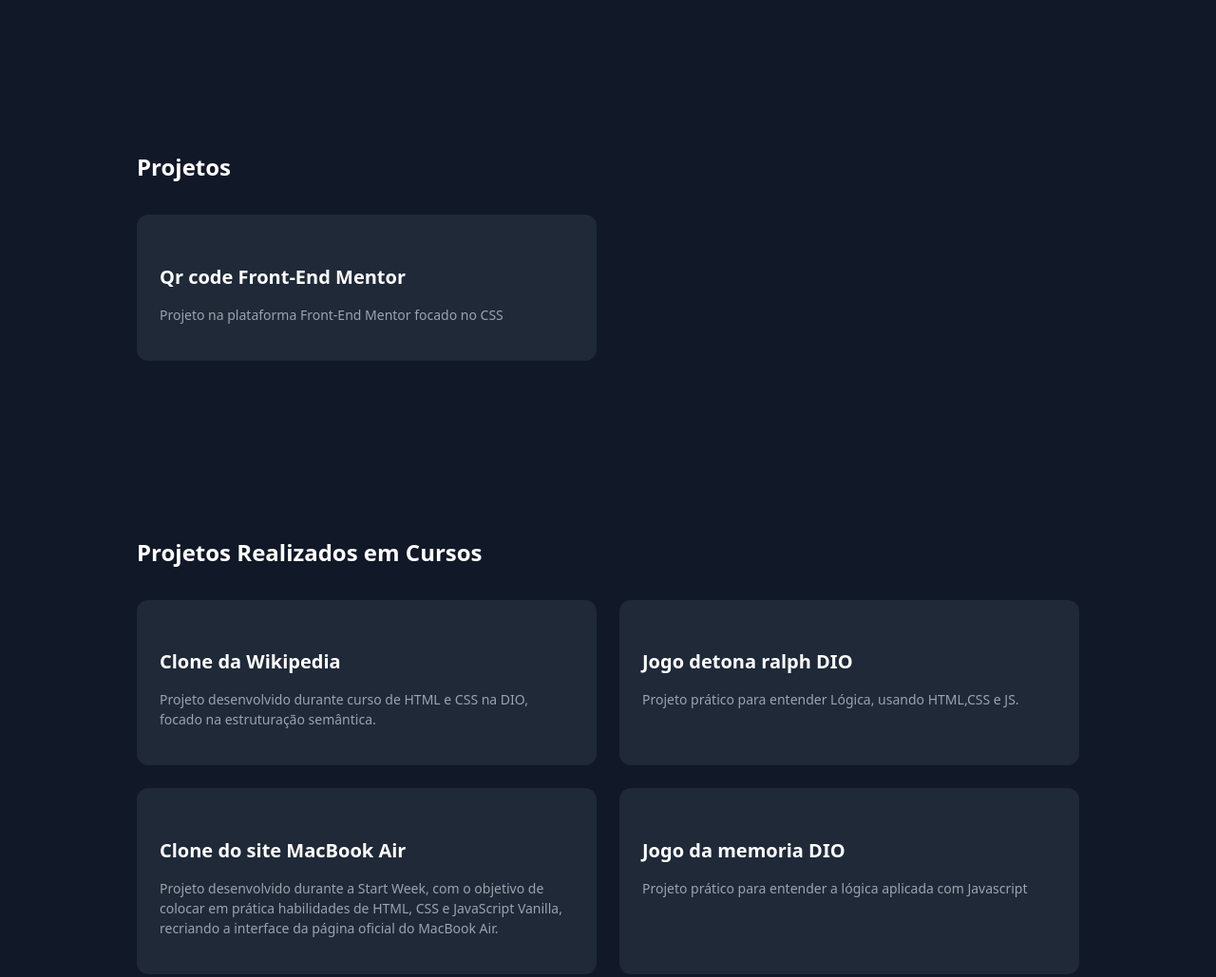
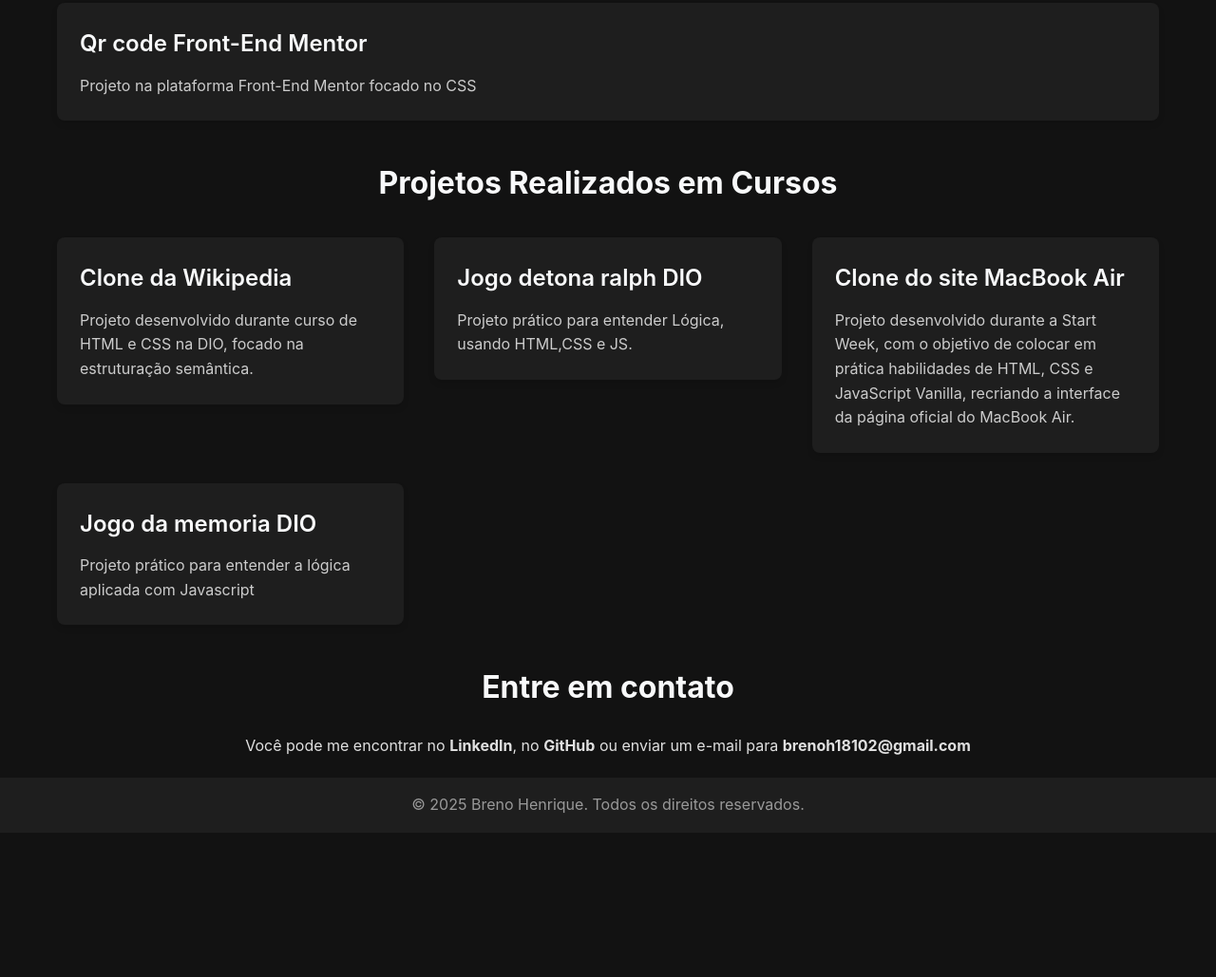
Before and after one commit to Brenoh1810/portfolio-breno, a plain HTML site: page index.html in a window 1280 px wide. Shown: the part 1092-2121 px from the top of the page at 95% size. After the commit the page ends 1969 px from the top, so only its background shows below. Drawn offline with Linux system fonts and the light colour scheme.

Commit message:
atualização 3

```diff
--- a/Src/Styles/style.css
+++ b/Src/Styles/style.css
@@ -1,202 +1,171 @@
-* {
+/* Reset e configurações básicas */
+*,
+*::before,
+*::after {
   box-sizing: border-box;
+  margin: 0;
+  padding: 0;
+}
+
+html {
   scroll-behavior: smooth;
 }
 
 body {
-  margin: 0;
-  font-family: system-ui, -apple-system, BlinkMacSystemFont, "Segoe UI", Roboto, Helvetica, Arial, sans-serif,
-    "Apple Color Emoji", "Segoe UI Emoji";
-  background-color: #111827;
-  color: white;
-  scroll-behavior: smooth;
-  line-height: 1.5;
+  font-family: "Inter", sans-serif; /* Uma alternativa de fonte mais moderna */
+  line-height: 1.6;
+  background-color: #121212; /* Fundo escuro */
+  color: #f8f9fa; /* Texto claro */
+  -webkit-font-smoothing: antialiased; /* Melhor renderização da fonte em navegadores WebKit */
 }
 
+/* Container principal */
 .container {
-  max-width: 64rem;
-  margin-left: auto;
-  margin-right: auto;
-  padding-left: 1rem;
-  padding-right: 1rem;
+  max-width: 1200px;
+  margin: 0 auto;
+  padding: 20px;
 }
 
+/* Header */
 header {
   position: fixed;
   top: 0;
+  left: 0;
   width: 100%;
-  background-color: rgba(17, 24, 39, 0.5);
-  backdrop-filter: blur(10px);
-  border-bottom: 1px solid #374151;
-  z-index: 50;
+  background-color: rgba(18, 18, 18, 0.9); /* Fundo escuro com transparência */
+  backdrop-filter: blur(5px); /* Efeito de desfoque no fundo */
+  z-index: 1000;
+  padding: 1rem 0;
 }
 
 .header-container {
   display: flex;
   justify-content: space-between;
   align-items: center;
-  padding-top: 1rem;
-  padding-bottom: 1rem;
 }
 
 .logo {
-  font-size: 1.25rem;
+  font-size: 1.5rem;
   font-weight: 700;
 }
 
 .nav {
-  font-size: 0.875rem;
   display: flex;
-  gap: 1rem;
+  gap: 1.5rem;
 }
 
 .nav-link {
-  color: white;
+  color: #e0e0e0;
   text-decoration: none;
-  cursor: pointer;
-  transition: text-decoration 0.3s;
+  transition: color 0.3s ease;
 }
 
 .nav-link:hover {
-  text-decoration: underline;
+  color: #fff;
 }
 
+/* Hero */
 .hero {
   min-height: 100vh;
   display: flex;
+  flex-direction: column;
   align-items: center;
   justify-content: center;
   text-align: center;
-  padding-left: 1rem;
-  padding-right: 1rem;
+  padding: 4rem 2rem; /* Aumentando o padding */
 }
 
 .hero-title {
-  font-weight: 700;
-  font-size: 2.25rem;
-  line-height: 1.2;
+  font-size: 3rem;
+  font-weight: 800;
   margin-bottom: 1rem;
 }
 
-@media (min-width: 768px) {
-  .hero-title {
-    font-size: 3.75rem;
-  }
+.hero-subtitle {
+  font-size: 1.25rem;
+  color: #bdbdbd;
+  max-width: 800px;
 }
 
-.hero-subtitle {
-  font-size: 1.125rem;
-  color: #9ca3af;
-  max-width: 36rem;
-  margin-left: auto;
-  margin-right: auto;
-}
-
-.sobre {
-  padding-top: 5rem;
-  padding-bottom: 5rem;
-  padding-left: 1rem;
-  padding-right: 1rem;
-  max-width: 48rem;
-  margin-left: auto;
-  margin-right: auto;
+/* Seções */
+section {
+  padding: 6rem 2rem; /* Aumentando o padding */
 }
 
 .section-title {
-  font-size: 1.5rem;
-  font-weight: 600;
-  margin-bottom: 1rem;
+  font-size: 2rem;
+  font-weight: 700;
+  margin-bottom: 1.5rem;
+  text-align: center;
 }
 
 .section-text {
-  color: #d1d5db;
-  line-height: 1.625;
+  color: #e0e0e0;
+  max-width: 800px;
+  margin: 0 auto;
 }
 
-.projetos,
-.projetos-cursos {
-  padding-top: 5rem;
-  padding-bottom: 5rem;
-  padding-left: 1rem;
-  padding-right: 1rem;
-  max-width: 64rem;
-  margin-left: auto;
-  margin-right: auto;
-}
-
-.section-title {
-  font-size: 1.5rem;
-  font-weight: 600;
-  margin-bottom: 2rem;
-}
-
+/* Projetos */
 .grid {
   display: grid;
-  grid-template-columns: 1fr;
-  gap: 1.5rem;
-}
-
-@media (min-width: 768px) {
-  .grid-2 {
-    grid-template-columns: repeat(2, 1fr);
-  }
+  grid-template-columns: repeat(auto-fit, minmax(300px, 1fr));
+  gap: 2rem;
+  margin-top: 2rem;
 }
 
 .card {
-  background-color: #1f2937;
+  background-color: #1e1e1e;
+  border-radius: 0.5rem;
   padding: 1.5rem;
-  border-radius: 0.75rem;
-  transition: transform 150ms ease-in-out;
+  transition: transform 0.3s ease, box-shadow 0.3s ease;
+  box-shadow: 0 4px 6px rgba(0, 0, 0, 0.1);
 }
 
 .card:hover {
-  transform: scale(1.02);
+  transform: translateY(-5px);
+  box-shadow: 0 8px 12px rgba(0, 0, 0, 0.2);
 }
 
 .card-title {
-  font-size: 1.25rem;
-  font-weight: 700;
-  margin-bottom: 0.5rem;
+  font-size: 1.5rem;
+  font-weight: 600;
+  margin-bottom: 0.75rem;
 }
 
-.link-underline {
-  text-decoration: underline;
-  color: inherit;
+.card-text {
+  color: #ccc;
 }
 
-h4 .link-underline {
+.card-link {
+  text-decoration: none;
+  color: inherit;
+  display: block;  /* Garante que o link ocupe todo o espaço do card */
+}
+
+/* Links */
+.link-underline {
   text-decoration: none;
   color: inherit;
 }
 
-h4 .link-underline:hover {
+.link-underline:hover {
   text-decoration: underline;
 }
 
-.card-text {
-  font-size: 0.875rem;
-  color: #9ca3af;
-}
-
+/* Contato */
 .contato {
-  padding-top: 5rem;
-  padding-bottom: 5rem;
-  padding-left: 1rem;
-  padding-right: 1rem;
-  max-width: 42rem;
-  margin-left: auto;
-  margin-right: auto;
   text-align: center;
 }
 
-.footer {
-  border-top: 1px solid #374151;
-  padding-top: 1rem;
-  padding-bottom: 1rem;
+/* Footer */
+footer {
+  background-color: #1e1e1e;
+  padding: 1rem 0;
   text-align: center;
-  font-size: 0.875rem;
-  color: #6b7280;
+  color: #999;
 }
+
+/* Animações (Intersection Observer) */
 .opacity-0 {
   opacity: 0;
 }
@@ -206,7 +175,7 @@ h4 .link-underline:hover {
 }
 
 .translate-y-4 {
-  transform: translateY(1rem); /* 4 = 1rem */
+  transform: translateY(1rem);
 }
 
 .translate-y-0 {
@@ -214,11 +183,5 @@ h4 .link-underline:hover {
 }
 
 .transition {
-  transition-property: opacity, transform;
-  transition-duration: 700ms;
-  transition-timing-function: ease-in-out;
+  transition: opacity 0.5s ease, transform 0.5s ease;
 }
-
-.duration-700 {
-  transition-duration: 700ms;
-}
--- a/index.html
+++ b/index.html
@@ -9,7 +9,7 @@
 <body>
   <header>
     <div class="container header-container">
-      <h1 class="logo"><a href="#inicio" class="nav-link">Breno.dev</a></h1>
+      <h1 class="logo"><a href="#inicio" class="nav-link" title="Voltar ao topo">Breno.dev</a></h1>
       <nav class="nav">
         <a href="#sobre" class="nav-link">Sobre</a>
         <a href="#projetos" class="nav-link">Projetos</a>
@@ -34,32 +34,42 @@
   <section id="projetos" class="projetos container">
     <h3 class="section-title">Projetos</h3>
     <div class="grid grid-2">
+      <a href="https://brenoh1810.github.io/qr-code-front-end-mentor/" target="_blank" class="card-link">
         <div class="card">
-        <h4 class="card-title"><a href="https://brenoh1810.github.io/qr-code-front-end-mentor/" target="_blank" class="link-underline">Qr code Front-End Mentor</a></h4>
+          <h4 class="card-title">Qr code Front-End Mentor</h4>
           <p class="card-text">Projeto na plataforma Front-End Mentor focado no CSS</p>
         </div>
+      </a>
     </div>
   </section>
 
   <section id="projetos-cursos" class="projetos-cursos container">
     <h3 class="section-title">Projetos Realizados em Cursos</h3>
     <div class="grid grid-2">
+      <a href="https://brenoh1810.github.io/Clone-wikipedia/" target="_blank" class="card-link">
         <div class="card">
-        <h4 class="card-title"><a href="https://brenoh1810.github.io/Clone-wikipedia/" target="_blank" class="link-underline">Clone da Wikipedia</a></h4>
+          <h4 class="card-title">Clone da Wikipedia</h4>
           <p class="card-text">Projeto desenvolvido durante curso de HTML e CSS na DIO, focado na estruturação semântica.</p>
         </div>
+      </a>
+      <a href="https://brenoh1810.github.io/Detona-Ralph/" target="_blank" class="card-link">
         <div class="card">
-        <h4 class="card-title"><a href="https://brenoh1810.github.io/Detona-Ralph/" target="_blank" class="link-underline">Jogo detona ralph DIO</a></h4>
+          <h4 class="card-title">Jogo detona ralph DIO</h4>
           <p class="card-text">Projeto prático para entender Lógica, usando HTML,CSS e JS.</p>
         </div>
+      </a>
+      <a href="https://brenoh1810.github.io/start-week-macbook-page/" target="_blank" class="card-link">
         <div class="card">
-        <h4 class="card-title"><a href="https://brenoh1810.github.io/start-week-macbook-page/" target="_blank" class="link-underline">Clone do site MacBook Air</a></h4>
+          <h4 class="card-title">Clone do site MacBook Air</h4>
           <p class="card-text">Projeto desenvolvido durante a Start Week, com o objetivo de colocar em prática habilidades de HTML, CSS e JavaScript Vanilla, recriando a interface da página oficial do MacBook Air.</p>
         </div>
+      </a>
+      <a href="https://brenoh1810.github.io/Desafio-jogo-da-memoria-de-emojis/" target="_blank" class="card-link">
         <div class="card">
-        <h4 class="card-title"><a href="https://brenoh1810.github.io/Desafio-jogo-da-memoria-de-emojis/" target="_blank" class="link-underline">Jogo da memoria DIO</a></h4>
+          <h4 class="card-title">Jogo da memoria DIO</h4>
           <p class="card-text">Projeto prático para entender a lógica aplicada com Javascript</p>
         </div>
+      </a>
     </div>
   </section>
 
@@ -67,8 +77,8 @@
     <h3 class="section-title">Entre em contato</h3>
     <p class="section-text">
       Você pode me encontrar no
-      <a href="https://www.linkedin.com/in/breno-henrique-barbosa-correia/" target="_blank" class="link-underline">LinkedIn</a>,
-      no <a href="https://github.com/Brenoh1810" target="_blank" class="link-underline">GitHub</a>
+      <strong><a href="https://www.linkedin.com/in/breno-henrique-barbosa-correia/" target="_blank" class="link-underline">LinkedIn</a></strong>,
+      no <strong><a href="https://github.com/Brenoh1810" target="_blank" class="link-underline">GitHub</a></strong>
       ou enviar um e-mail para <strong>brenoh18102@gmail.com</strong>
     </p>
   </section>
```
Lines whose indentation alone changed are shown as unchanged.
